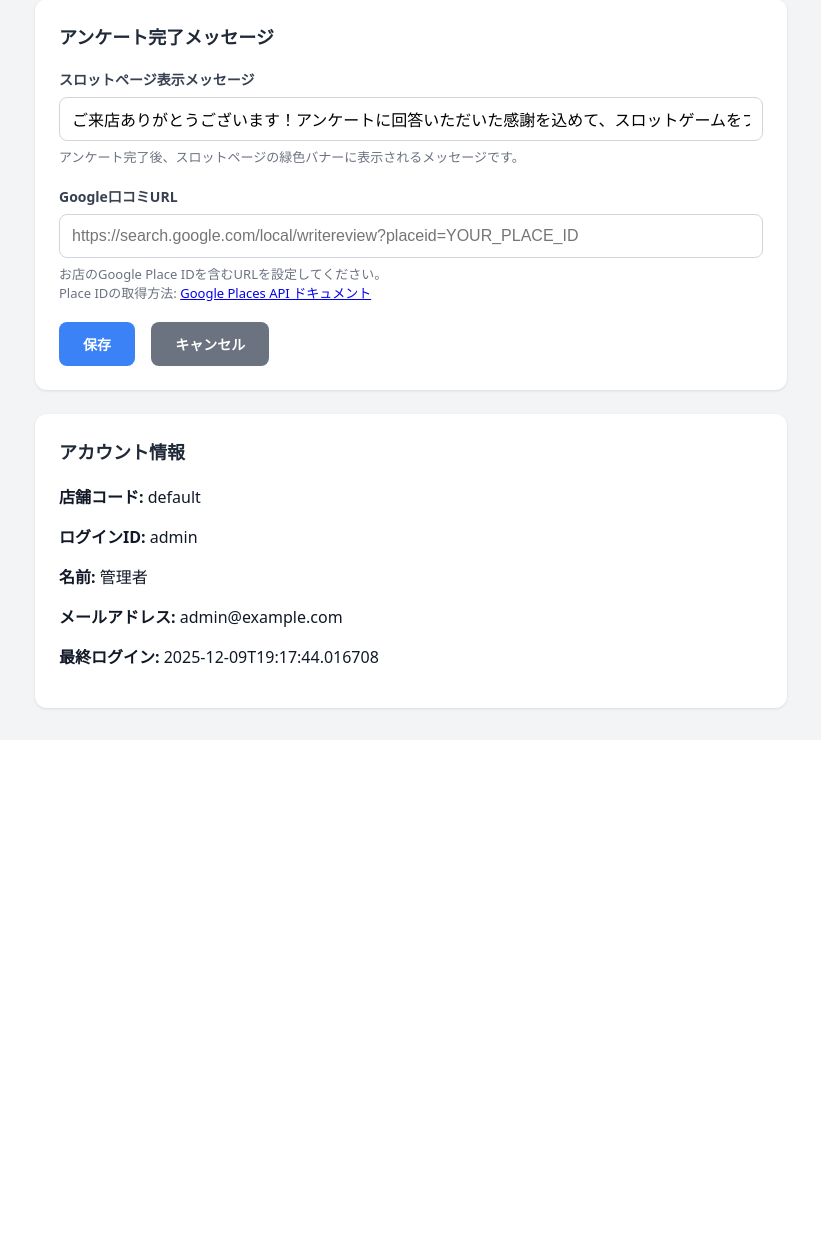
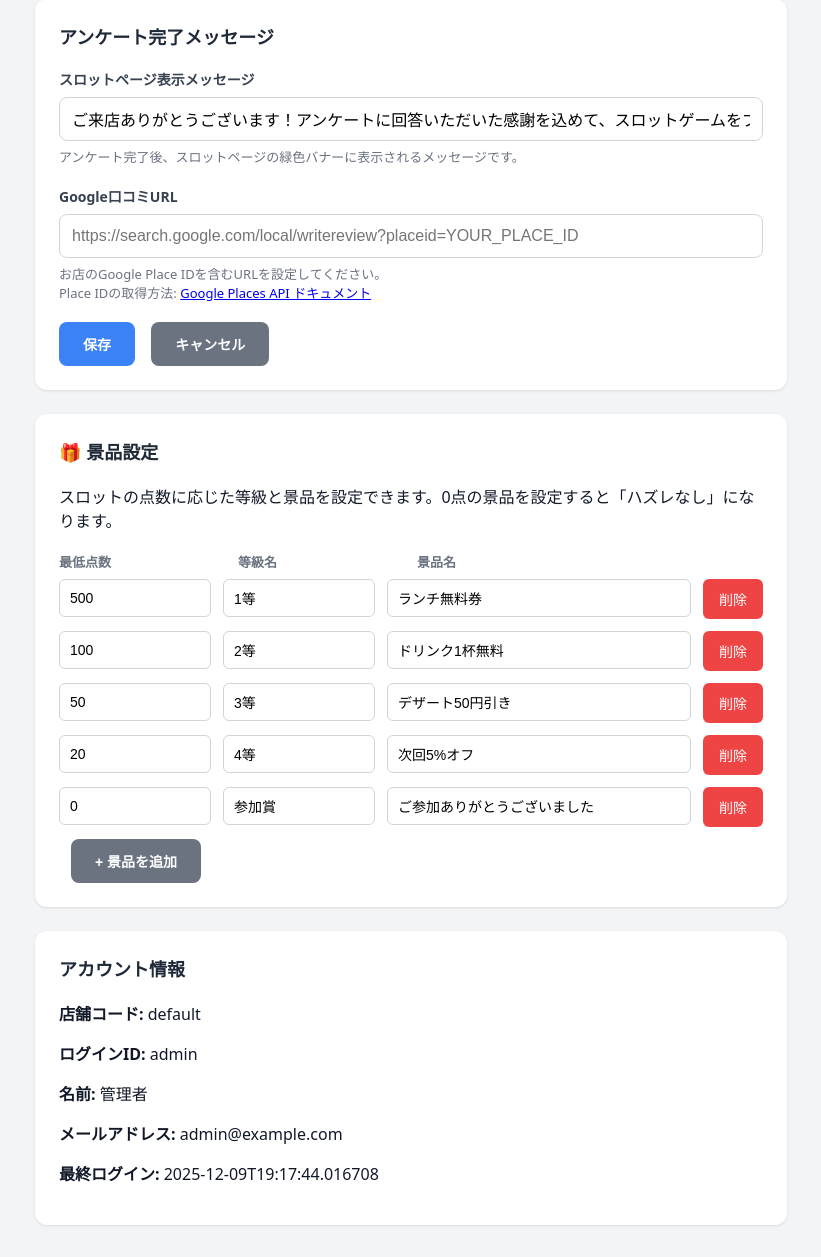
Before and after one commit to system-asayama/survey-system-app, a Flask app: page /admin/settings in a window 1280 px wide. Shown: the part 94-1351 px from the top of the page, without its empty margins (229-1050 px from the left). Before the commit the page ends 806 px from the top, so only its background shows below. Run offline with Flask 3, Linux system fonts and the light colour scheme; the visitor is signed in with stand-in values (Sample User, id 1); parts of the project's set-up code (start-up, migrations or seed data) failed here and were passed over.

Commit message:
feat: 景品表示機能の実装完了
- スロット結果に基づく景品判定ロジックを追加 (prize_logic.py)
- 景品設定をsettings.jsonに保存
- スロットページで当選景品を表示（緑バナーに「🎉 おめでとうございます！○等が当たりました！！ 景品: ○○○○」）
- 管理画面で景品の追加・編集・削除が可能
- 「ハズレなし」モードに対応（0点にも景品設定可能）

テスト済み:
- 222点 → 2等（ドリンク1杯無料）✓
- 141点 → 2等（ドリンク1杯無料）✓

```diff
--- a/app.py
+++ b/app.py
@@ -350,16 +350,18 @@ def slot_page():
     if not session.get('survey_completed'):
         return redirect(url_for('survey'))
 
-    # 設定ファイルからメッセージを読み込み
+    # 設定ファイルからメッセージと景品データを読み込み
     settings_path = os.path.join(DATA_DIR, "settings.json")
     survey_complete_message = "アンケートにご協力いただきありがとうございます！スロットをお楽しみください。"
+    prizes = []
 
     if os.path.exists(settings_path):
         with open(settings_path, "r", encoding="utf-8") as f:
             settings = json.load(f)
             survey_complete_message = settings.get("survey_complete_message", survey_complete_message)
+            prizes = settings.get("prizes", [])
 
-    return render_template("slot.html", survey_complete_message=survey_complete_message)
+    return render_template("slot.html", survey_complete_message=survey_complete_message, prizes=prizes)
 
 @app.post("/reset_survey")
 def reset_survey():
@@ -454,6 +456,8 @@ def set_config():
 
 @app.post("/spin")
 def spin():
+    from prize_logic import get_prize_for_score
+
     cfg = _load_config()
     psum = sum(float(s.prob) for s in cfg.symbols) or 100.0
     for s in cfg.symbols:
@@ -464,8 +468,23 @@ def spin():
         sym = _choice_by_prob(cfg.symbols)
         spins.append({"id": sym.id, "label": sym.label, "color": sym.color, "payout": sym.payout_3})
         total_payout += sym.payout_3
-    return jsonify({"ok": True, "spins": spins, "total_payout": total_payout,
-                    "expected_total_5": cfg.expected_total_5, "ts": int(time.time())})
+
+    # 景品判定
+    settings_path = os.path.join(DATA_DIR, "settings.json")
+    prize = get_prize_for_score(int(total_payout), settings_path)
+
+    result = {
+        "ok": True,
+        "spins": spins,
+        "total_payout": total_payout,
+        "expected_total_5": cfg.expected_total_5,
+        "ts": int(time.time())
+    }
+
+    if prize:
+        result["prize"] = prize
+
+    return jsonify(result)
 
 @app.post("/calc_prob")
 def calc_prob():
@@ -737,9 +756,27 @@ def admin_settings():
         google_url = request.form.get("google_review_url", "").strip()
         survey_message = request.form.get("survey_complete_message", "").strip()
 
+        # 景品設定を取得
+        prize_count = int(request.form.get("prize_count", 0))
+        prizes = []
+        for i in range(prize_count):
+            min_score = int(request.form.get(f"prize_min_score_{i}", 0))
+            rank = request.form.get(f"prize_rank_{i}", "").strip()
+            name = request.form.get(f"prize_name_{i}", "").strip()
+            if rank and name:  # 等級名と景品名がある場合のみ追加
+                prizes.append({
+                    "min_score": min_score,
+                    "rank": rank,
+                    "name": name
+                })
+
+        # 点数で降順ソート
+        prizes.sort(key=lambda x: x["min_score"], reverse=True)
+
         # 設定を更新
         settings["google_review_url"] = google_url
         settings["survey_complete_message"] = survey_message
+        settings["prizes"] = prizes
 
         # ファイルに保存
         with open(settings_path, "w", encoding="utf-8") as f:
@@ -751,10 +788,20 @@ def admin_settings():
         flash("設定を更新しました", "success")
         return redirect(url_for("admin_settings"))
 
+    # デフォルトの景品設定
+    default_prizes = [
+        {"min_score": 500, "rank": "1等", "name": "ランチ無料券"},
+        {"min_score": 100, "rank": "2等", "name": "ドリンク1杯無料"},
+        {"min_score": 50, "rank": "3等", "name": "デザート50円引き"},
+        {"min_score": 20, "rank": "4等", "name": "次回5%オフ"},
+        {"min_score": 0, "rank": "参加賞", "name": "ご参加ありがとうございました"}
+    ]
+
     return render_template("admin_settings.html",
                          admin=admin,
                          google_review_url=settings.get("google_review_url", GOOGLE_REVIEW_URL),
-                         survey_complete_message=settings.get("survey_complete_message", "アンケートにご協力いただきありがとうございます！スロットをお楽しみください。"))
+                         survey_complete_message=settings.get("survey_complete_message", "アンケートにご協力いただきありがとうございます！スロットをお楽しみください。"),
+                         prizes=settings.get("prizes", default_prizes))
 
 
 @app.route("/admin/survey/editor", methods=["GET", "POST"])
--- a/data/settings.json
+++ b/data/settings.json
@@ -1,4 +1,31 @@
 {
   "google_review_url": "",
-  "survey_complete_message": "ご来店ありがとうございます！アンケートに回答いただいた感謝を込めて、スロットゲームをプレゼント🎁"
+  "survey_complete_message": "ご来店ありがとうございます！アンケートに回答いただいた感謝を込めて、スロットゲームをプレゼント🎁",
+  "prizes": [
+    {
+      "min_score": 500,
+      "rank": "1等",
+      "name": "ランチ無料券"
+    },
+    {
+      "min_score": 100,
+      "rank": "2等",
+      "name": "ドリンク1杯無料"
+    },
+    {
+      "min_score": 50,
+      "rank": "3等",
+      "name": "デザート50円引き"
+    },
+    {
+      "min_score": 20,
+      "rank": "4等",
+      "name": "次回5%オフ"
+    },
+    {
+      "min_score": 0,
+      "rank": "参加賞",
+      "name": "ご参加ありがとうございました"
+    }
+  ]
 }
--- a/templates/admin_settings.html
+++ b/templates/admin_settings.html
@@ -85,7 +85,91 @@
       display: inline-block;
       margin-left: 12px;
     }
+    .prize-row {
+      display: grid;
+      grid-template-columns: 1fr 1fr 2fr auto;
+      gap: 12px;
+      margin-bottom: 12px;
+      align-items: start;
+    }
+    .prize-row input {
+      width: 100%;
+      padding: 10px;
+      border: 1px solid #d1d5db;
+      border-radius: 6px;
+      font-size: 14px;
+      box-sizing: border-box;
+    }
+    .btn-remove {
+      padding: 10px 16px;
+      background: #ef4444;
+      color: white;
+      border: none;
+      border-radius: 6px;
+      font-size: 14px;
+      cursor: pointer;
+    }
+    .prize-header {
+      display: grid;
+      grid-template-columns: 1fr 1fr 2fr auto;
+      gap: 12px;
+      margin-bottom: 8px;
+      font-weight: 600;
+      font-size: 13px;
+      color: #6b7280;
+    }
   </style>
+  <script>
+    let prizeData = {{ prizes|tojson|safe }};
+
+    function renderPrizes() {
+      const container = document.getElementById('prize-list');
+      container.innerHTML = `
+        <div class="prize-header">
+          <div>最低点数</div>
+          <div>等級名</div>
+          <div>景品名</div>
+          <div></div>
+        </div>
+      `;
+
+      prizeData.forEach((prize, index) => {
+        container.innerHTML += `
+          <div class="prize-row">
+            <input type="number" name="prize_min_score_${index}" value="${prize.min_score}" placeholder="0" min="0">
+            <input type="text" name="prize_rank_${index}" value="${prize.rank}" placeholder="1等">
+            <input type="text" name="prize_name_${index}" value="${prize.name}" placeholder="ランチ無料券">
+            <button type="button" class="btn-remove" onclick="removePrize(${index})">削除</button>
+          </div>
+        `;
+      });
+
+      // 隠しフィールドで景品数を送信
+      const form = container.closest('form');
+      let countInput = form.querySelector('input[name="prize_count"]');
+      if (!countInput) {
+        countInput = document.createElement('input');
+        countInput.type = 'hidden';
+        countInput.name = 'prize_count';
+        form.appendChild(countInput);
+      }
+      countInput.value = prizeData.length;
+    }
+
+    function addPrizeRow() {
+      prizeData.push({ min_score: 0, rank: '', name: '' });
+      renderPrizes();
+    }
+
+    function removePrize(index) {
+      prizeData.splice(index, 1);
+      renderPrizes();
+    }
+
+    document.addEventListener('DOMContentLoaded', function() {
+      renderPrizes();
+    });
+  </script>
 </head>
 <body>
   <div class="admin-header">
@@ -139,6 +223,15 @@
     </div>
 
     <div class="section">
+      <h2>🎁 景品設定</h2>
+      <p class="help-text" style="margin-bottom: 20px;">スロットの点数に応じた等級と景品を設定できます。0点の景品を設定すると「ハズレなし」になります。</p>
+      <div id="prize-list">
+        <!-- 景品設定がここに動的に追加されます -->
+      </div>
+      <button type="button" class="btn-secondary" onclick="addPrizeRow()">+ 景品を追加</button>
+    </div>
+
+    <div class="section">
       <h2>アカウント情報</h2>
       <p><strong>店舗コード:</strong> {{ admin.store_code }}</p>
       <p><strong>ログインID:</strong> {{ admin.login_id }}</p>
```
Also changed, not shown: prize_logic.py (added, +37 -0 lines).
